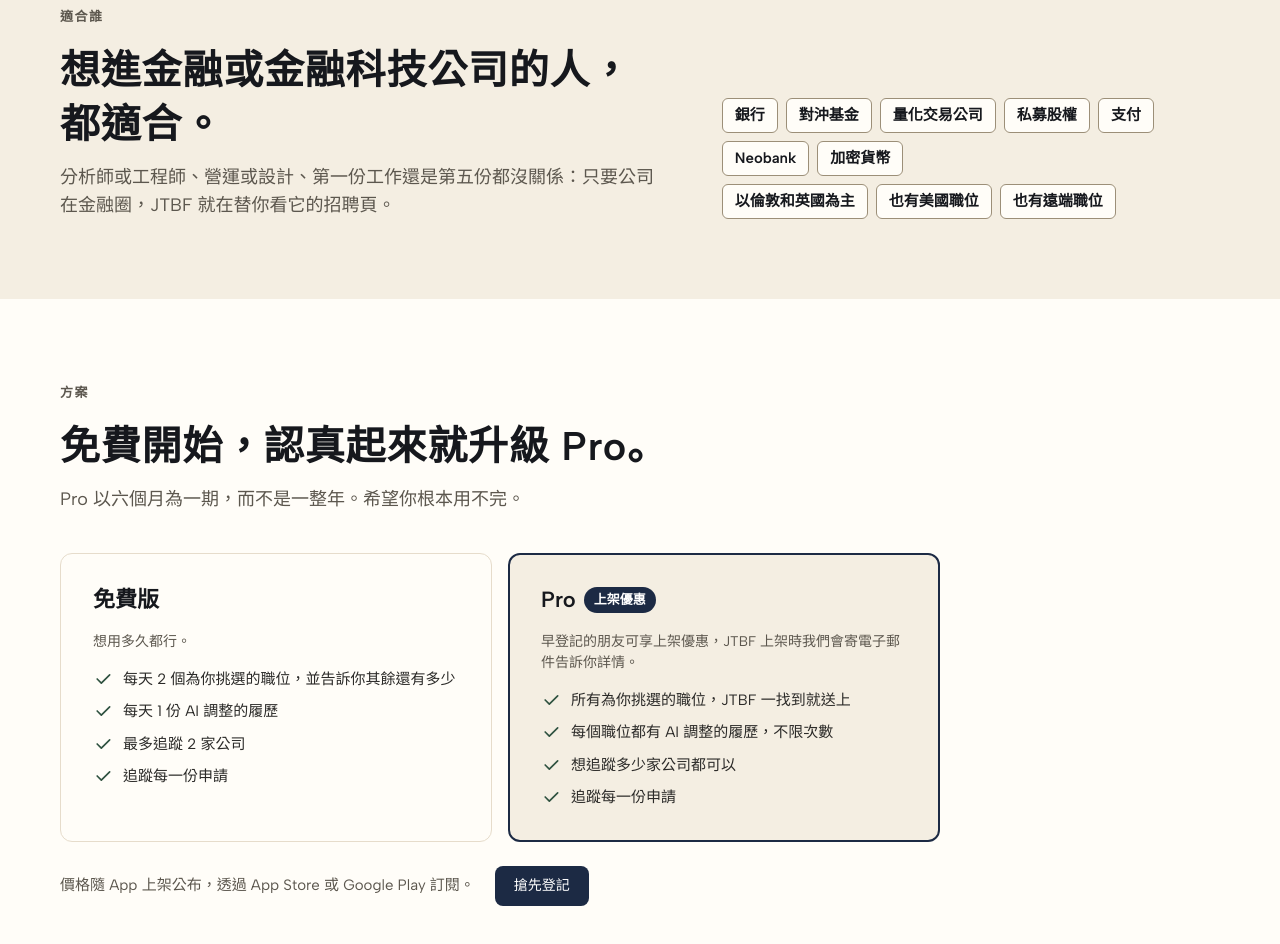
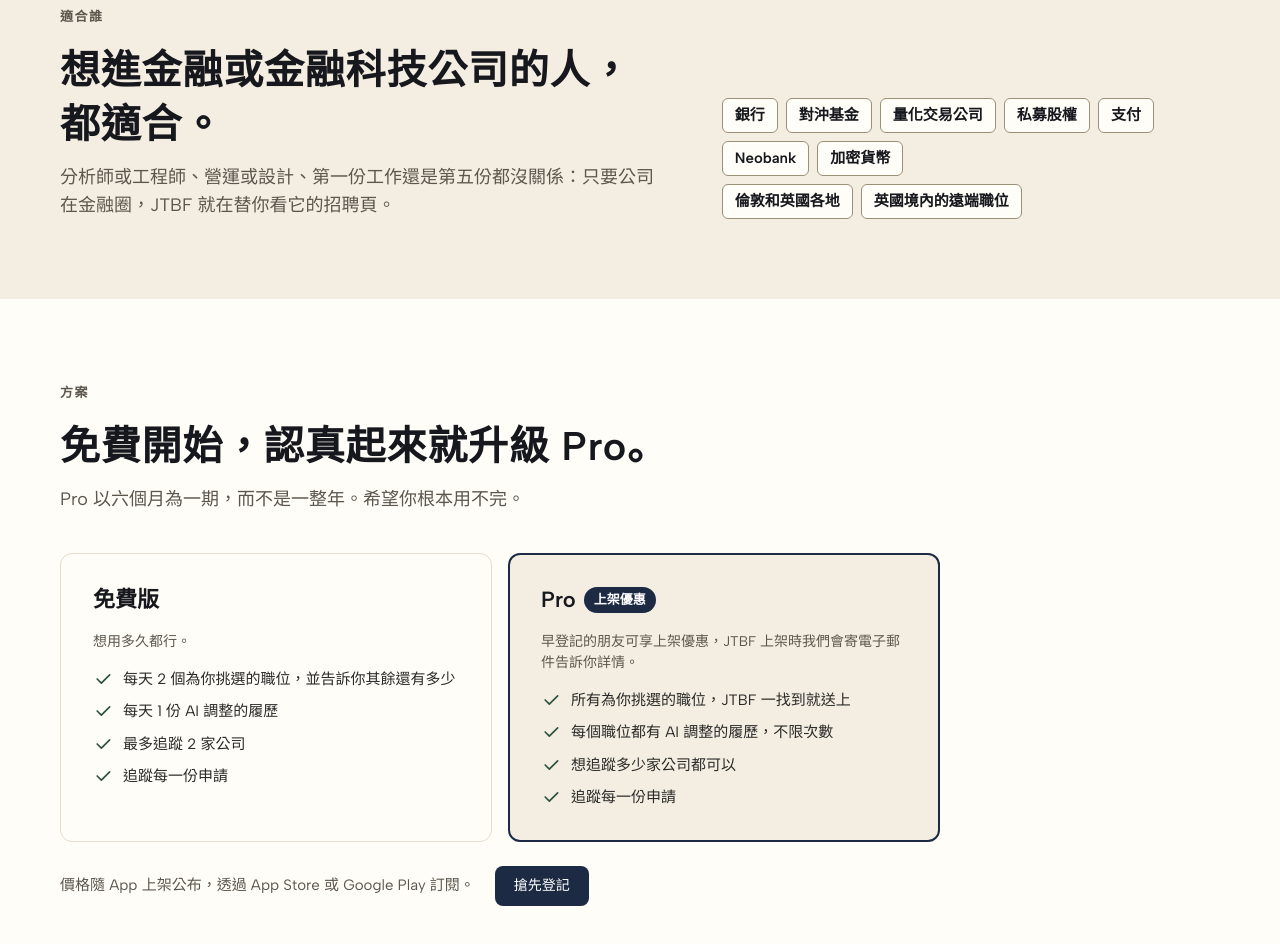
Before and after one commit to woven-studio-london/woven-site, a plain HTML site: page jtbf/zh-hant/index.html in a window 1280 px wide. Shown: the part 2353-3297 px from the top of the page. Drawn offline with Linux system fonts and the light colour scheme.

Commit message:
JTBF page: no US roles; the place tags say London and the UK, and remote across the UK
JTBF doesn't watch US roles yet, and remote in the app means anywhere in the UK (Morris, 2026-11-26).

Co-Authored-By: Claude Opus 5.5 <noreply@anthropic.com>

```diff
--- a/jtbf/zh-hant/index.html
+++ b/jtbf/zh-hant/index.html
@@ -127,9 +127,8 @@
           <li class="n-tag">加密貨幣</li>
         </ul>
         <ul class="firms where" aria-label="職位在哪裡">
-          <li class="n-tag n-tag-mist">以倫敦和英國為主</li>
-          <li class="n-tag n-tag-mist">也有美國職位</li>
-          <li class="n-tag n-tag-mist">也有遠端職位</li>
+          <li class="n-tag n-tag-mist">倫敦和英國各地</li>
+          <li class="n-tag n-tag-mist">英國境內的遠端職位</li>
         </ul>
       </div>
     </div>
```
Also changed, not shown: jtbf/index.html (+2 -3 lines).
